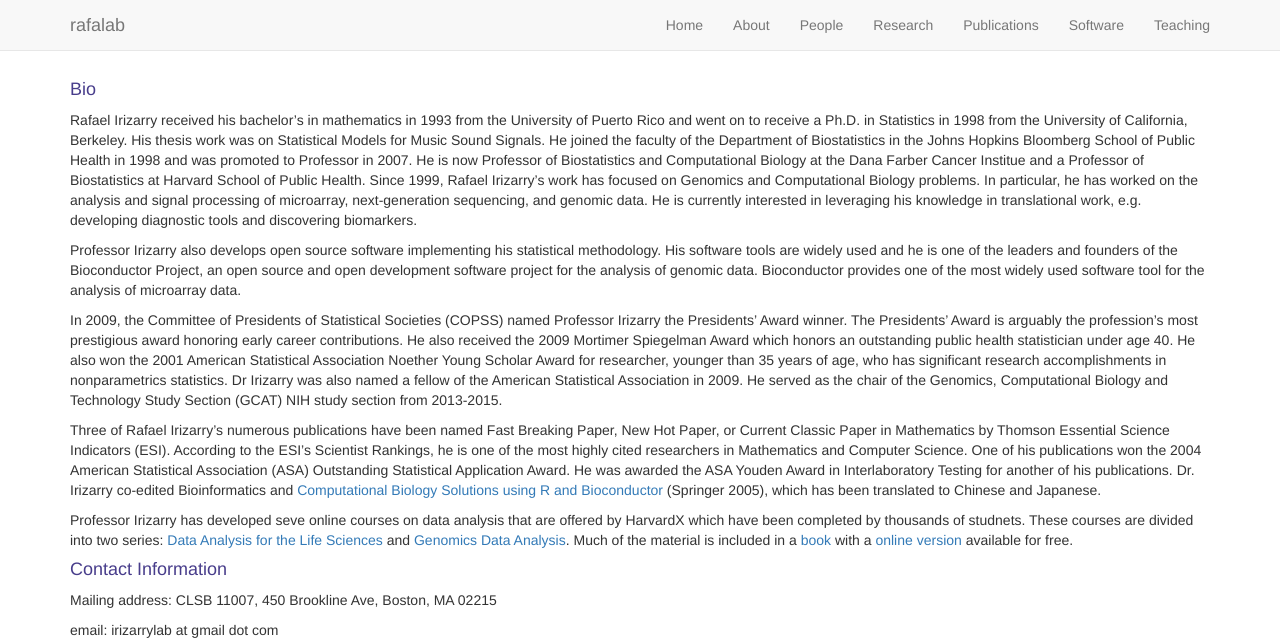
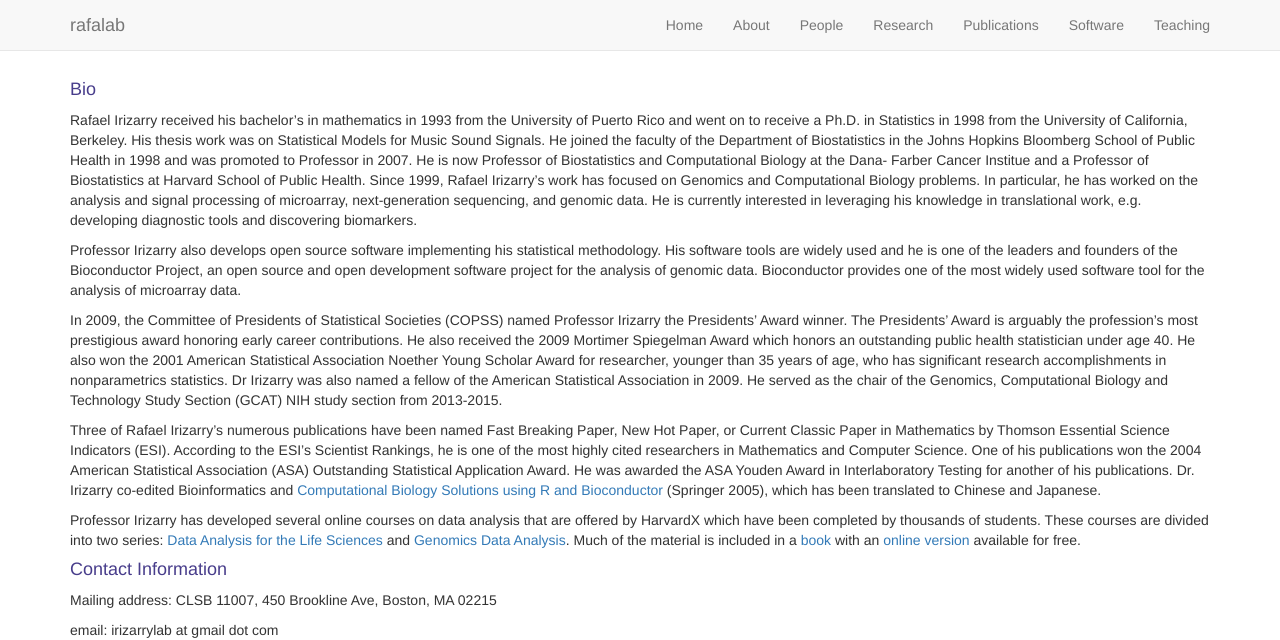
Before and after one commit to rafalab/rafalab.github.io, a Jekyll site: the page built from pages/about.md, in a window 1280 px wide. Shown: the top 640 px of the page. Built offline with Jekyll 4.4.1, drawn with Linux system fonts in a browser that asks for light colours; nearby versions of some CDN libraries.

Commit message:
Update about.md

```diff
--- a/pages/about.md
+++ b/pages/about.md
@@ -5,7 +5,7 @@
 
 #### Bio
 
-Rafael Irizarry received his bachelor’s in mathematics in 1993 from the University of Puerto Rico and went on to receive a Ph.D. in Statistics in 1998 from the University of California, Berkeley. His thesis work was on Statistical Models for Music Sound Signals. He joined the faculty of the Department of Biostatistics in the Johns Hopkins Bloomberg School of Public Health in 1998 and was promoted to Professor in 2007. He is now Professor of Biostatistics and Computational Biology at the Dana Farber Cancer Institue and a Professor of Biostatistics at Harvard School of Public Health. Since 1999, Rafael Irizarry’s work has focused on Genomics and Computational Biology problems. In particular, he has worked on the analysis and signal processing of microarray, next-generation sequencing, and genomic data. He is currently interested in leveraging his knowledge in translational work, e.g. developing diagnostic tools and discovering biomarkers.
+Rafael Irizarry received his bachelor’s in mathematics in 1993 from the University of Puerto Rico and went on to receive a Ph.D. in Statistics in 1998 from the University of California, Berkeley. His thesis work was on Statistical Models for Music Sound Signals. He joined the faculty of the Department of Biostatistics in the Johns Hopkins Bloomberg School of Public Health in 1998 and was promoted to Professor in 2007. He is now Professor of Biostatistics and Computational Biology at the Dana- Farber Cancer Institue and a Professor of Biostatistics at Harvard School of Public Health. Since 1999, Rafael Irizarry’s work has focused on Genomics and Computational Biology problems. In particular, he has worked on the analysis and signal processing of microarray, next-generation sequencing, and genomic data. He is currently interested in leveraging his knowledge in translational work, e.g. developing diagnostic tools and discovering biomarkers.
 
 Professor Irizarry also develops open source software implementing his statistical methodology. His software tools are widely used and he is one of the leaders and founders of the Bioconductor Project, an open source and open development software project for the analysis of genomic data. Bioconductor provides one of the most widely used software tool for the analysis of microarray data.
 
@@ -13,7 +13,7 @@
 
 Three of Rafael Irizarry’s numerous publications have been named Fast Breaking Paper, New Hot Paper, or Current Classic Paper in Mathematics by Thomson Essential Science Indicators (ESI). According to the ESI’s Scientist Rankings, he is one of the most highly cited researchers in Mathematics and Computer Science. One of his publications won the 2004 American Statistical Association (ASA) Outstanding Statistical Application Award. He was awarded the ASA Youden Award in Interlaboratory Testing for another of his publications. Dr. Irizarry co-edited Bioinformatics and [Computational Biology Solutions using R and Bioconductor](http://a.co/bDTyXKq) (Springer 2005), which has been translated to Chinese and Japanese.
 
-Professor Irizarry has developed seve online courses on data analysis that are offered by HarvardX which have been completed by thousands of studnets. These courses are divided into two series: [Data Analysis for the Life Sciences](https://www.edx.org/xseries/data-analysis-life-sciences) and [Genomics Data Analysis](https://www.edx.org/xseries/genomics-data-analysis). Much of the material is included in a [book](https://amzn.com/1498775675) with a [online version](https://leanpub.com/dataanalysisforthelifesciences) available for free.
+Professor Irizarry has developed several online courses on data analysis that are offered by HarvardX which have been completed by thousands of students. These courses are divided into two series: [Data Analysis for the Life Sciences](https://www.edx.org/xseries/data-analysis-life-sciences) and [Genomics Data Analysis](https://www.edx.org/xseries/genomics-data-analysis). Much of the material is included in a [book](https://amzn.com/1498775675) with an [online version](https://leanpub.com/dataanalysisforthelifesciences) available for free.
 
 
 #### Contact Information
```
